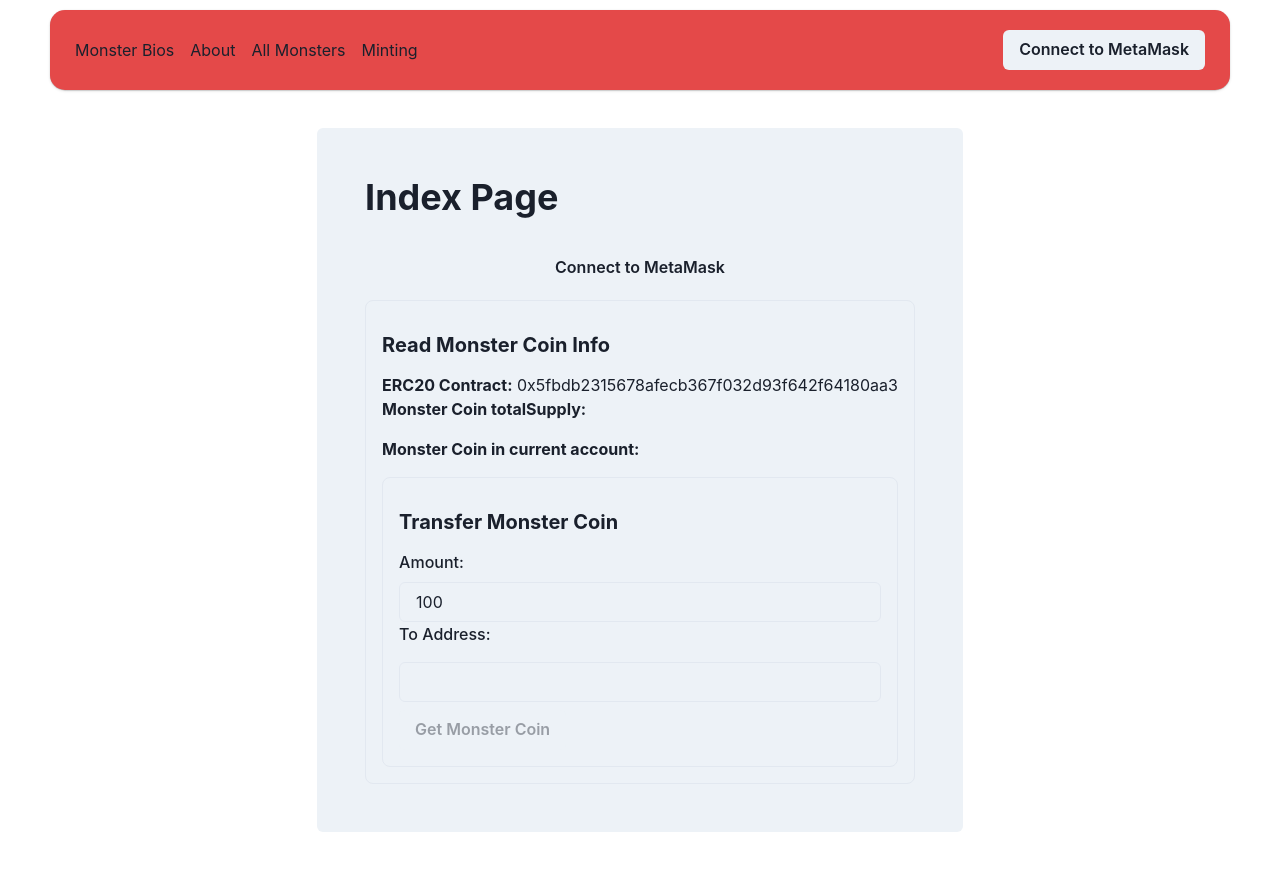
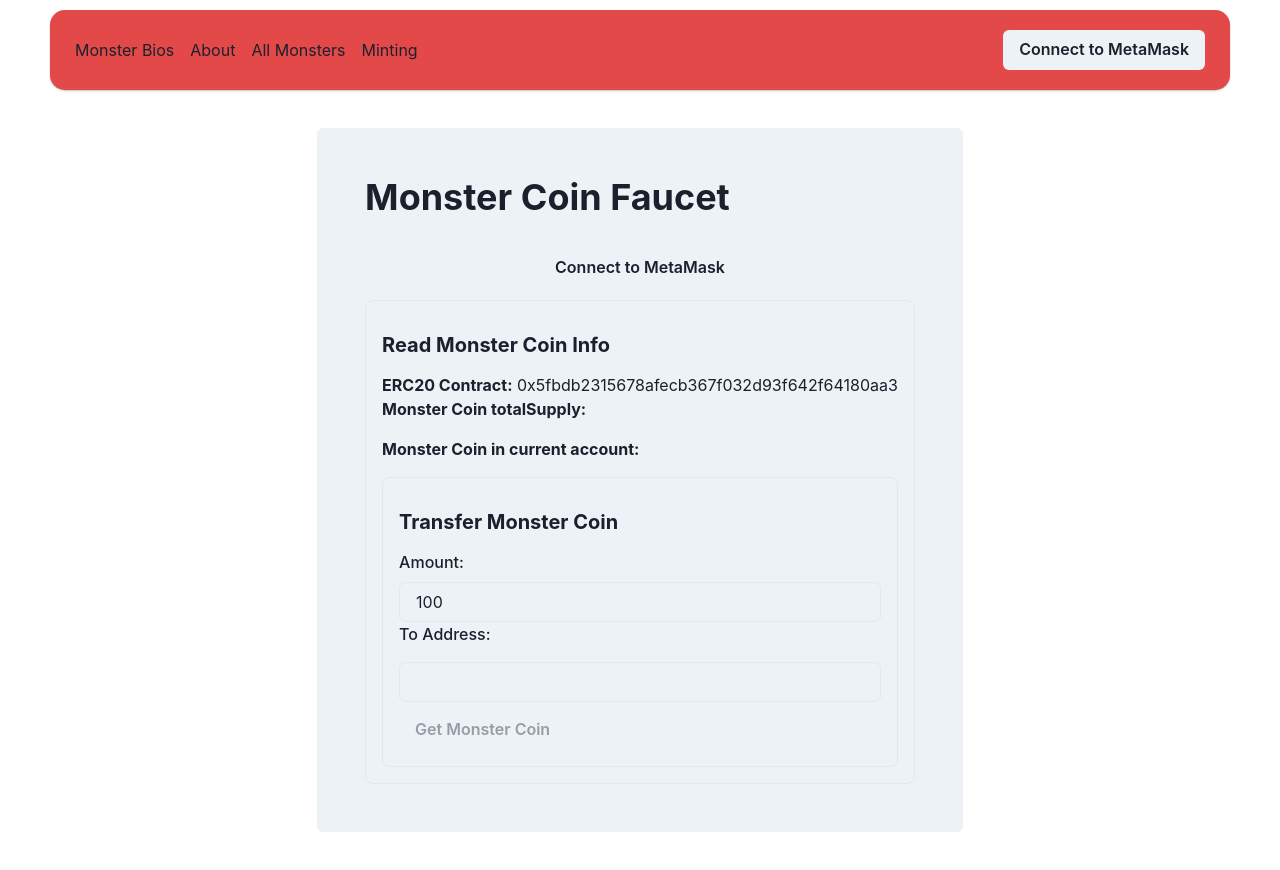
Before and after one commit to simon-tanna/internship-2022-monster-nft, a Next.js app: page / in a window 1280 px wide. Shown: the top 870 px of the page. Built offline with nearby package versions, Linux system fonts and the light colour scheme.

Commit message:
Updated index header to reflect faucet functionality

```diff
--- a/pages/index.tsx
+++ b/pages/index.tsx
@@ -8,14 +8,13 @@ import TransferERC20 from "../components/TransferERC20";
 declare let window: any;
 
 const Index: NextPage = () => {
-
-  // set state of variables in application
+	// set state of variables in application
 	const [currentAccount, setCurrentAccount] = useState<string | undefined>();
 	const [chainId, setChainId] = useState<number | undefined>();
 	const [balance, setBalance] = useState<string | undefined>();
 	const [chainname, setChainName] = useState<string | undefined>();
 
-  // sets intitial values assigned to wallet owner. updates when wallet account status changes
+	// sets intitial values assigned to wallet owner. updates when wallet account status changes
 	useEffect(() => {
 		if (!currentAccount || !ethers.utils.isAddress(currentAccount)) return;
 		if (!window.ethereum) return;
@@ -29,7 +28,7 @@ const Index: NextPage = () => {
 		});
 	}, [currentAccount]);
 
-  // The onClick functions allowing user to connect or disconnect metamask account
+	// The onClick functions allowing user to connect or disconnect metamask account
 	const onConnect = () => {
 		if (!window.ethereum) {
 			console.log("Please install MetaMask");
@@ -53,7 +52,7 @@ const Index: NextPage = () => {
 	return (
 		<Flex height="100vh" alignItems="center" justifyContent="center">
 			<Flex direction="column" background="gray.100" p={12} rounded={6}>
-				<Heading mb={6}>Index Page</Heading>
+				<Heading mb={6}>Monster Coin Faucet</Heading>
 				<VStack>
 					<Box w="100%" my={1}>
 						{currentAccount ? (
@@ -84,7 +83,7 @@ const Index: NextPage = () => {
 							Read Monster Coin Info
 						</Heading>
 						<ERC20
-            // Deployed ERC20 contract address will go here
+							// Deployed ERC20 contract address will go here
 							addressContract="0x5fbdb2315678afecb367f032d93f642f64180aa3"
 							currentAccount={currentAccount}
 						/>
@@ -93,7 +92,7 @@ const Index: NextPage = () => {
 								Transfer Monster Coin
 							</Heading>
 							<TransferERC20
-              // Deployed ERC20 contract address will go here
+								// Deployed ERC20 contract address will go here
 								addressContract="0x5FbDB2315678afecb367f032d93F642f64180aa3"
 								currentAccount={currentAccount}
 							/>
```
